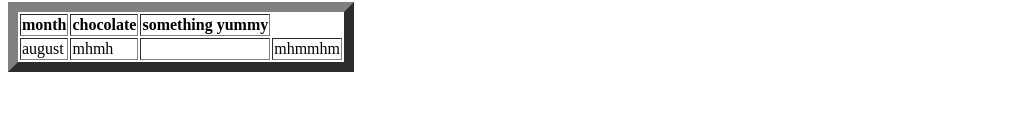
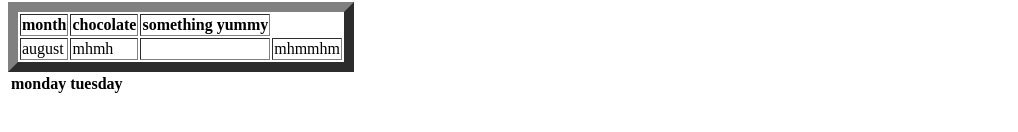
Before and after one commit to shayatzvi/test, a plain HTML site: page This is my very first werbsite.html in a window 1280 px wide. Shown: the part 652-784 px from the top of the page, without its empty margins (0-1018 px from the left). Drawn offline with Linux system fonts and the light colour scheme.

Commit message:
demonstration

```diff
--- a/This is my very first werbsite.html
+++ b/This is my very first werbsite.html
@@ -36,7 +36,10 @@
 <td> mhmmhm</td>
 
 <table>
-
+<tr>
+    <th>monday</th>
+    <th>tuesday</th>
+</tr>
 </table>
 </body>
 </html>
```
